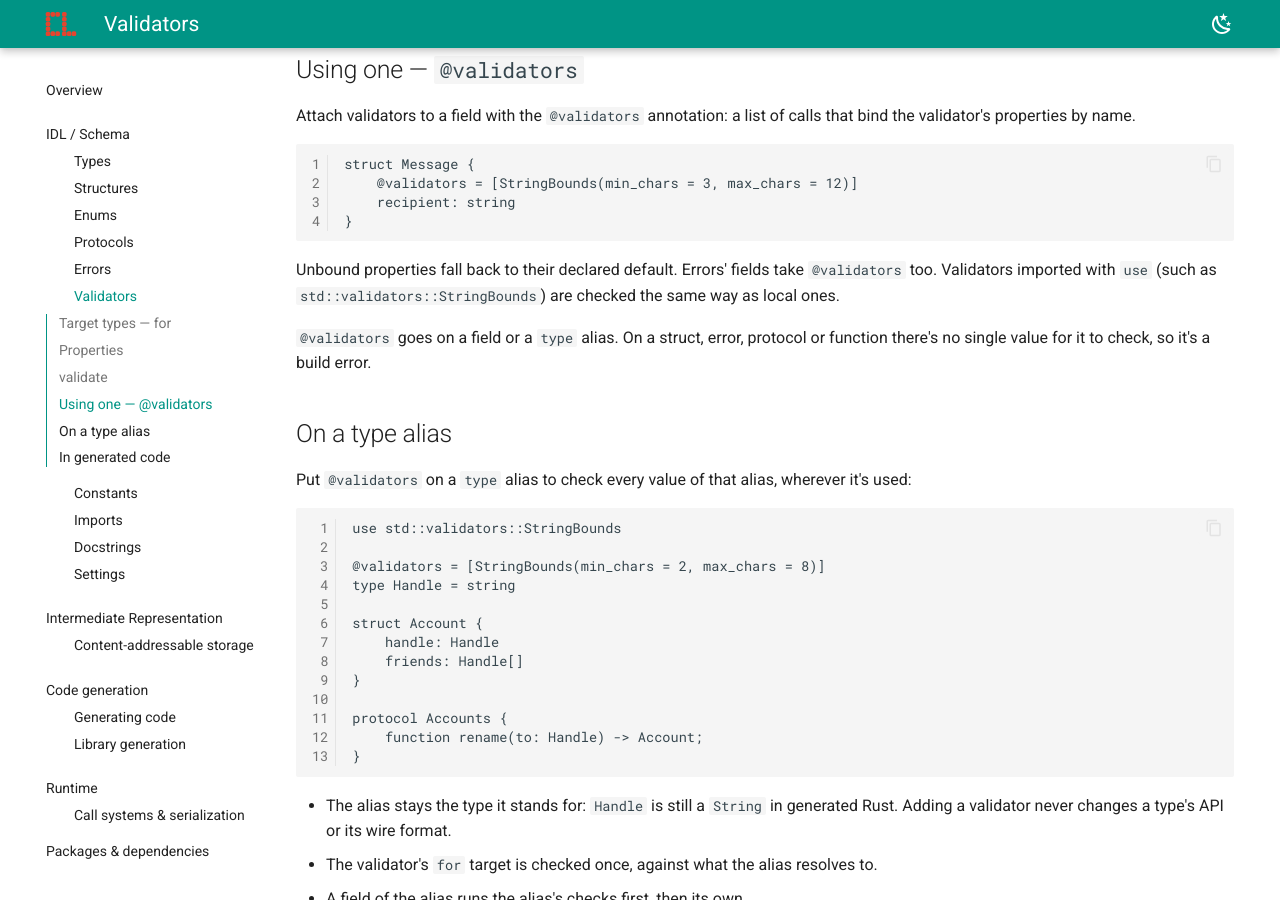
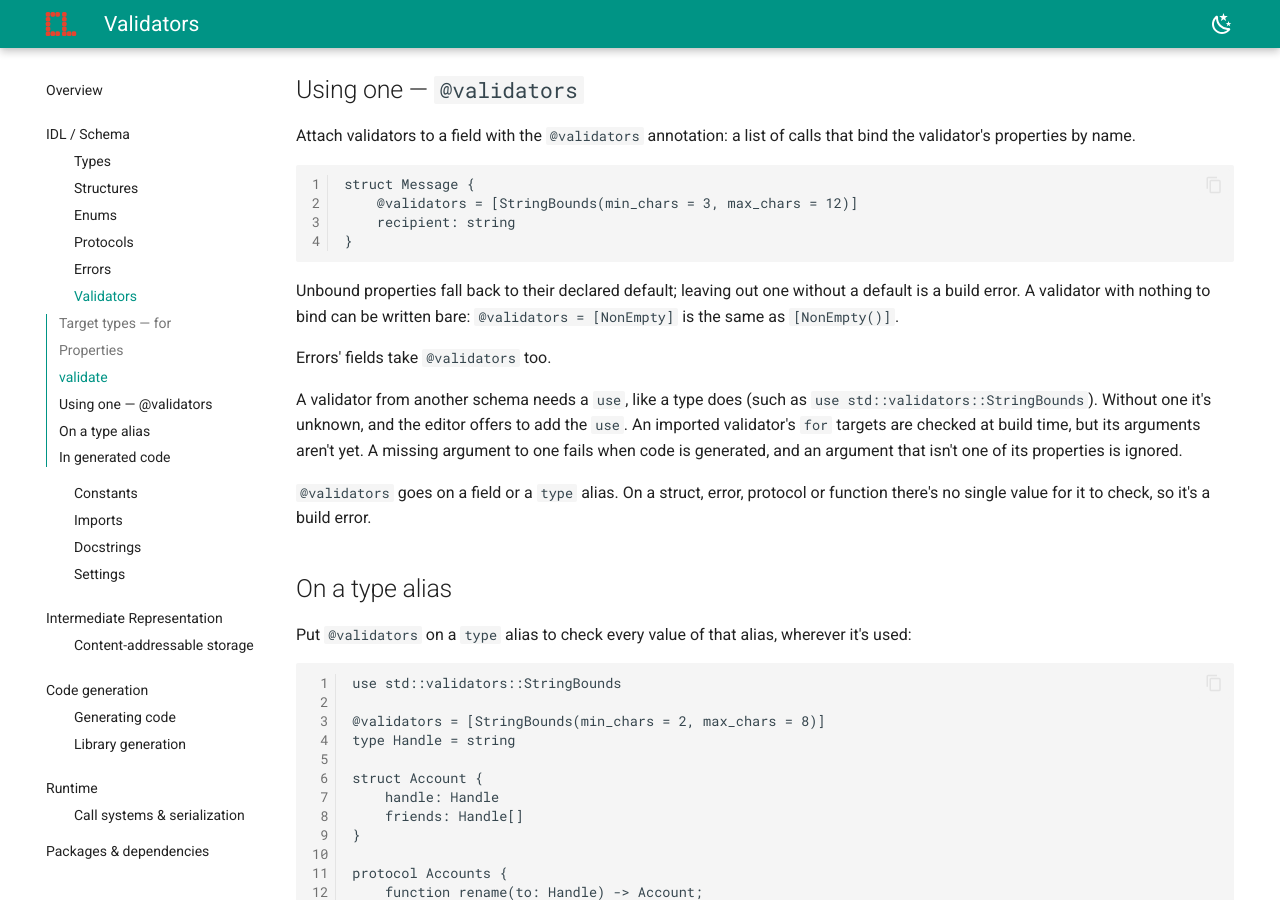
Before and after one commit to ComlineProject/docs, an MkDocs documentation site: the page built from docs/docs/guide/idl/validator.md, in a window 1280 px wide and 900 px high, scrolled down 1657 px. Built offline with MkDocs 1.6.1 and Material for MkDocs 9.7.7, drawn with Linux system fonts in a browser that asks for light colours; the version menu is left out; some of the changed text lies outside the part shown.

Commit message:
docs: bare validator names, missing arguments, and what an import checks

````diff
--- a/docs/docs/guide/idl/validator.md
+++ b/docs/docs/guide/idl/validator.md
@@ -3,8 +3,8 @@
 !!! note "Run in Rust; TypeScript not yet"
     `comline build` verifies validators: an unknown validator name, a validator
     put on a value of a type it doesn't apply to, a keyword argument that isn't
-    a property or whose literal type is wrong, or an undeclared `params.*`
-    reference all fail the build. Generated **Rust** code then
+    a property or whose literal type is wrong, a missing argument for a property
+    without a default, or an undeclared `params.*` reference all fail the build. Generated **Rust** code then
     [runs them](#in-generated-code). Generated TypeScript doesn't yet.
 
 A **validator** is a named, parameterised check you attach to a
@@ -90,9 +90,17 @@ struct Message {
 }
 ```
 
-Unbound properties fall back to their declared default. Errors' fields take
-`@validators` too. Validators imported with `use` (such as
-`std::validators::StringBounds`) are checked the same way as local ones.
+Unbound properties fall back to their declared default; leaving out one without
+a default is a build error. A validator with nothing to bind can be written
+bare: `@validators = [NonEmpty]` is the same as `[NonEmpty()]`.
+
+Errors' fields take `@validators` too.
+
+A validator from another schema needs a `use`, like a type does (such as
+`use std::validators::StringBounds`). Without one it's unknown, and the editor
+offers to add the `use`. An imported validator's `for` targets are checked at
+build time, but its arguments aren't yet. A missing argument to one fails when
+code is generated, and an argument that isn't one of its properties is ignored.
 
 `@validators` goes on a field or a `type` alias. On a struct, error, protocol or
 function there's no single value for it to check, so it's a build error.
````
